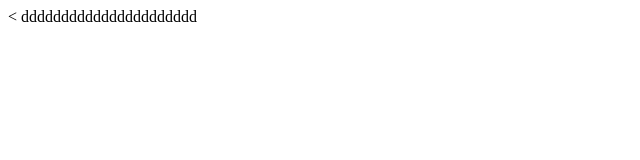
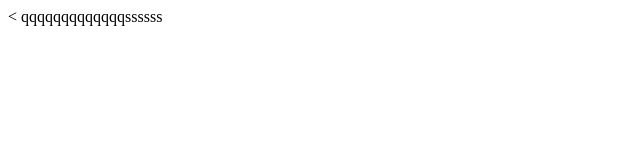
Before and after one commit to BK9833/git-test, a plain HTML site: page index.html in a window 1280 px wide. Shown: the full height of the page, 0-640 px from the left. Drawn offline with Linux system fonts and the light colour scheme.

Commit message:
Update index.html

```diff
--- a/index.html
+++ b/index.html
@@ -8,6 +8,6 @@
   </head>
 
   <body>
-    dddddddddddddddddddddd
+    qqqqqqqqqqqqqssssss
   </body>
 </html>
```
